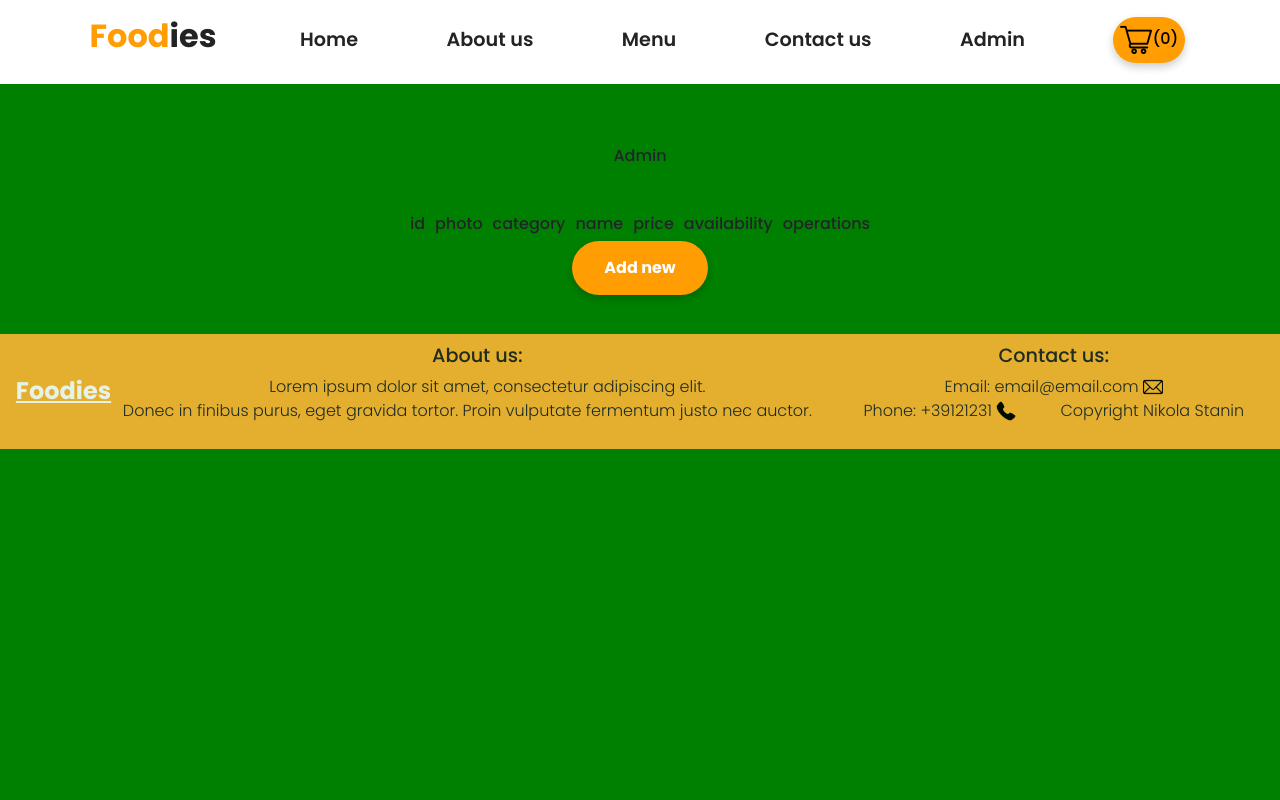
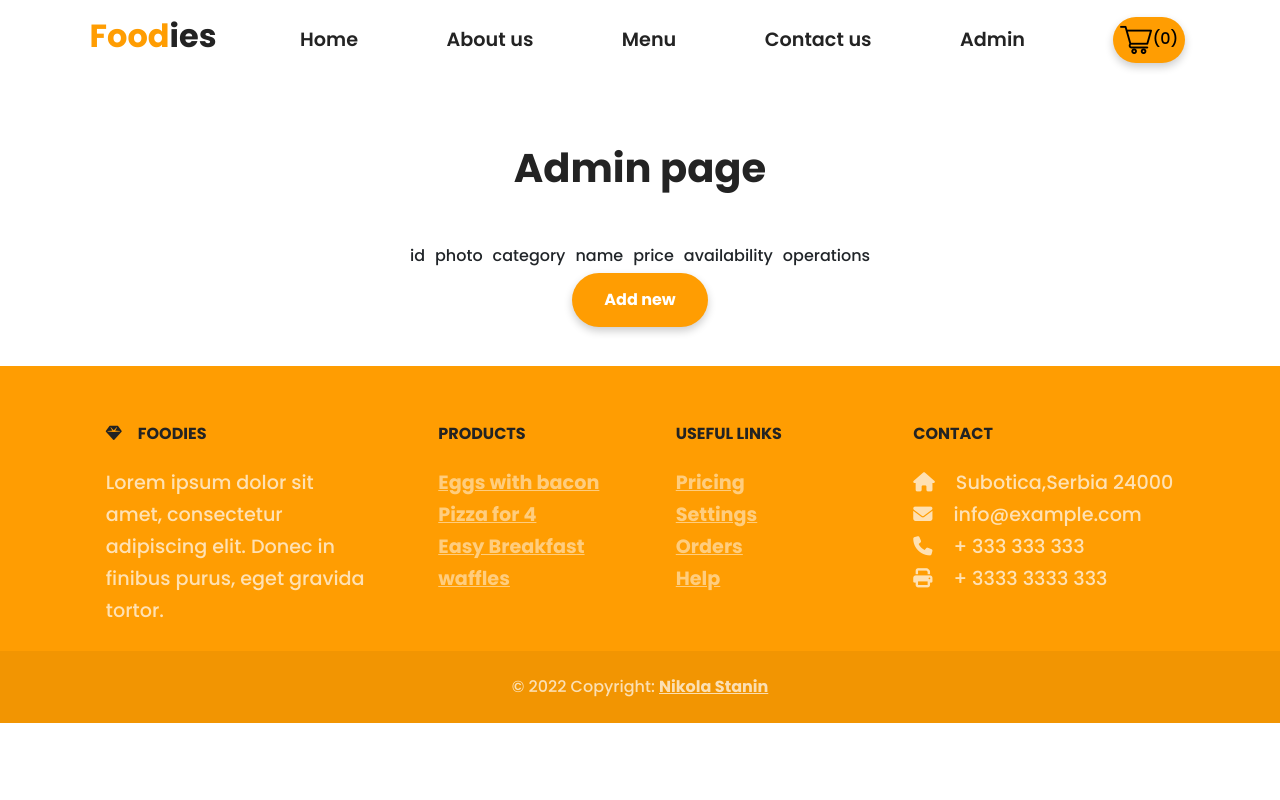
Before and after one commit to nikolastanin/FoodiesPHP, a PHP site: page /admin.php in a window 1280 px wide. Run offline with PHP 8.4, Linux system fonts and the light colour scheme; data that the repository does not hold is empty; some libraries are stand-ins or nearby versions.

Commit message:
fixing responsive layout and modal styles

```diff
--- a/admin.php
+++ b/admin.php
@@ -74,13 +74,11 @@ if ($result = $connect -> query($sql)) {
 include "header.php";
 ?>
 <br><br><br><br><br><br>
-<section class="titless">
-    <div class="page-wrapper">
-        <div class="block-title block-title--white">Admin</div>
-    </div>
-</section>
+
+
 
 <section id="admin">
+    <h1>Admin page</h1>
     <div class="container-fluid">
         <form class="admin-form"method="GET">
             <table class="admin__table">
@@ -114,7 +112,9 @@ include "header.php";
 </section>
 
 <?php if (isset($update) || isset($add_new)) { ?>
-    <section class="block">
+    <section class="block" style="
+    text-align: center;
+">
         <div class="page-wrapper">
             <h1>Enter the data</h1>
             <form class="admin__update" method="GET">
--- a/css/styles.css
+++ b/css/styles.css
@@ -7,11 +7,8 @@ html {
   scroll-behavior: smooth; }
 
 body {
-  background-color: white;
-  text-align: center;
   font-family: Poppins;
-  overflow-x: hidden;
-  background-color: pink; }
+  overflow-x: hidden; }
 
 ul {
   padding-left: 0; }
@@ -20,18 +17,14 @@ h1, h2, h3, h4, h5, h6, a {
   font-weight: 700;
   color: #232323; }
 
-h2 {
-  font-size: 3rem;
-  width: 50%;
-  margin: 100px auto; }
-
 p {
   color: #8E8E8E;
   font-size: 1.2rem;
   font-weight: 500;
   line-height: 2rem;
   width: 50%;
-  text-align: left; }
+  margin: auto;
+  text-align: center; }
 
 .container-fluid {
   padding: 3% 7%; }
@@ -157,27 +161,6 @@ nav.sticky {
   #about-us p {
     margin-bottom: 50px; }
 
-footer {
-  display: flex;
-  justify-content: space-around;
-  padding: 10px;
-  align-items: center;
-  background-color: #fdb435;
-  opacity: 0.9; }
-  footer h5 {
-    color: #232323;
-    font-size: 1.2rem;
-    font-weight: 500; }
-  footer b {
-    font-weight: 300; }
-  footer a:hover {
-    color: white; }
-  footer .logofooter {
-    font-size: 1.5rem;
-    color: white; }
-  footer ul b {
-    padding: 20px; }
-
 .span-title {
   color: #FF9D02;
   background-color: transparent; }
@@ -212,14 +197,19 @@ footer {
     #menu .product-list__container button {
       width: 100%; }
 
-.admin__table td {
+#admin {
+  text-align: center; }
+  #admin .admin__table td {
     padding: 5px; }
-
-.admin-form .admin__table {
+  #admin .admin-form .admin__table {
     display: inline; }
-.admin-form button.admin__table-new.btn-yellow {
+  #admin .admin-form button.admin__table-new.btn-yellow {
     display: block;
     margin: 0 auto; }
+  #admin .block {
+    background-color: red; }
+    #admin .block .page-wrapper {
+      text-align: center; }
 
 .modal {
   display: none;
@@ -284,11 +275,20 @@ footer {
 .show {
   display: block !important; }
 
+footer {
+  font-weight: 400;
+  background-color: #FF9D02;
+  padding-top: 10px; }
+  footer h6 {
+    color: #232323; }
+  footer span, footer p, footer a {
+    width: 100%;
+    color: white;
+    text-align: left;
+    opacity: 70%; }
+
 /* Extra small devices (phones, 600px and down) */
 @media only screen and (max-width: 600px) {
-  body {
-    background-color: red; }
-
   #title .title-heading {
     font-size: 3rem;
     width: 100%;
@@ -299,26 +299,35 @@ footer {
     width: 100%;
     margin-bottom: 50px; }
 
+  #features-section h2 {
+    width: 100%; }
+
   .product-list__item img {
     overflow: hidden;
     width: 100%; }
   .product-list__item ul {
     padding-left: 0  !important; }
 
-  footer {
-    overflow: hidden; } }
+  footer p, footer a {
+    text-align: center; } }
 /* Small devices (portrait tablets and large phones, 600px and up) */
 @media only screen and (min-width: 600px) {
-  body {
-    background-color: orange; }
+  .products {
+    grid-template-columns: repeat(2, 1fr); }
 
-  .products {
-    grid-template-columns: repeat(2, 1fr); } }
+  #title h1 {
+    font-size: 3rem; }
+  #title p {
+    text-align: center;
+    margin: auto; }
+
+  #features-section h2 {
+    width: 100%; }
+
+  footer p, footer a {
+    text-align: left; } }
 /* Medium devices (landscape tablets, 768pxd up) */
 @media only screen and (min-width: 768px) {
-  body {
-    background-color: yellow; }
-
   #title p {
     text-align: left; } }
 /* Large devices (laptops/desktops, 992px and up) */
@@ -326,12 +335,16 @@ footer {
   .products {
     grid-template-columns: repeat(3, 1fr); }
 
-  body {
-    background-color: blue; } }
+  body #title h1 {
+    font-size: 5rem; }
+  body #title p {
+    margin: 0;
+    text-align: left;
+    padding: 3rem 0; }
+
+  footer p, footer a {
+    text-align: left; } }
 /* Extra large devices (large laptops and desktops, 1200px and up) */
-@media only screen and (min-width: 1200px) {
-  body {
-    background-color: green; } }
 @media screen and (max-width: 1095px) {
   .feature-img {
     width: 80%; }
--- a/footer.php
+++ b/footer.php
@@ -1,7 +1,7 @@
 <?php
 ?>
 
-<footer>
+<!-- <footer>
     <a class="logofooter" href="">Foodies</a>
     <ul>
         <h5>About us:</h5>
@@ -14,7 +14,100 @@
         <b>Phone: +39121231 <img src="images/phone-call.png" width="20px"alt=""></b>
         <b>Copyright Nikola Stanin</b>
     </ul>
+</footer> -->
+
+<!-- Footer -->
+<footer class="text-center text-lg-start  text-muted">
+
+
+  <!-- Section: Links  -->
+  <section class="">
+    <div class="container text-center text-md-start mt-5">
+      <!-- Grid row -->
+      <div class="row mt-3">
+        <!-- Grid column -->
+        <div class="col-md-3 col-lg-4 col-xl-3 mx-auto mb-4">
+          <!-- Content -->
+          <h6 class="text-uppercase fw-bold mb-4">
+            <i class="fas fa-gem me-3"></i>Foodies
+          </h6>
+          <p>
+          Lorem ipsum dolor sit amet, consectetur adipiscing elit. Donec in finibus purus, eget gravida tortor.
+          </p>
+        </div>
+        <!-- Grid column -->
+
+        <!-- Grid column -->
+        <div class="col-md-2 col-lg-2 col-xl-2 mx-auto mb-4">
+          <!-- Links -->
+          <h6 class="text-uppercase fw-bold mb-4">
+            Products
+          </h6>
+          <p>
+            <a href="menu.php" class="text-reset">Eggs with bacon</a>
+          </p>
+          <p>
+            <a href="menu.php" class="text-reset">Pizza for 4</a>
+          </p>
+          <p>
+            <a href="menu.php" class="text-reset">Easy Breakfast</a>
+          </p>
+          <p>
+            <a href="menu.php" class="text-reset">waffles</a>
+          </p>
+        </div>
+        <!-- Grid column -->
+
+        <!-- Grid column -->
+        <div class="col-md-3 col-lg-2 col-xl-2 mx-auto mb-4">
+          <!-- Links -->
+          <h6 class="text-uppercase fw-bold mb-4">
+            Useful links
+          </h6>
+          <p>
+            <a href="#!" class="text-reset">Pricing</a>
+          </p>
+          <p>
+            <a href="#!" class="text-reset">Settings</a>
+          </p>
+          <p>
+            <a href="#!" class="text-reset">Orders</a>
+          </p>
+          <p>
+            <a href="#!" class="text-reset">Help</a>
+          </p>
+        </div>
+        <!-- Grid column -->
+
+        <!-- Grid column -->
+        <div class="col-md-4 col-lg-3 col-xl-3 mx-auto mb-md-0 mb-4">
+          <!-- Links -->
+          <h6 class="text-uppercase fw-bold mb-4">
+            Contact
+          </h6>
+          <p><i class="fas fa-home me-3"></i> Subotica,Serbia 24000</p>
+          <p>
+            <i class="fas fa-envelope me-3"></i>
+            info@example.com
+          </p>
+          <p><i class="fas fa-phone me-3"></i> + 333 333 333</p>
+          <p><i class="fas fa-print me-3"></i> + 3333 3333 333</p>
+        </div>
+        <!-- Grid column -->
+      </div>
+      <!-- Grid row -->
+    </div>
+  </section>
+  <!-- Section: Links  -->
+
+  <!-- Copyright -->
+  <div class="text-center p-4" style="background-color: rgba(0, 0, 0, 0.05);">
+   <span> © 2022 Copyright:</span>
+    <a class="" href="https://github.com/nikolastanin">Nikola Stanin</a>
+  </div>
+  <!-- Copyright -->
 </footer>
+<!-- Footer -->
 
 <script src="scripts/shopping-cart.js" async defer></script>
 <script src="scripts/sticky-nav.js" async defer></script>
--- a/sass/styles.scss
+++ b/sass/styles.scss
@@ -14,15 +14,16 @@ html {
     }
 
 body{
-    background-color: white;
-    text-align: center;
+    // background-color: white;
+    // text-align: center;
     font-family: Poppins;
     overflow-x: hidden;
 
     // overflow-y: visible;
-  background-color: pink;
+//   background-color: pink;
     //
 }
+//bootstrap style override
 ul{
     padding-left: 0;
 }
@@ -48,8 +49,8 @@ p{
     font-weight: 500;
     line-height: 2rem;
     width: 50%;
-    // margin: auto;
-     text-align: left;
+     margin: auto;
+     text-align: center;
 }
 
 
@@ -256,36 +262,6 @@ nav.sticky{
 }
 
 
-footer{
-
-    display: flex;
-    justify-content: space-around;
-    padding: 10px;
-    align-items: center;
-    background-color: #fdb435 ;
-    opacity: 0.9;
-    h5{
-        color:$title-color;
-        font-size: 1.2rem;
-        font-weight: 500;
-    }
-    b{
-        font-weight: 300;
-
-    }
-    a:hover{
-        color:white;
-    }
-    .logofooter{
-        font-size:1.5rem;
-        color:white;
-    }
-    ul{
-       b{
-          padding: 20px;
-       }
-    }
-}
 
 
 .span-title{
@@ -454,14 +412,29 @@ footer{
     display: block !important;
 }
 
+footer{
+    font-weight: 400;
 
+    background-color:$primary-color;
+    padding-top: 10px;
+    h6{
+        color:$title-color;
+    }
+  span, p,a{
+       width: 100%;
+       color:white;
+       text-align: left;
+       opacity: 70%;
+   }
+
+}
 // MEDIA QUERIES
 
 
 /* Extra small devices (phones, 600px and down) */
 @media only screen and (max-width: 600px) {
     body{
-        background-color: red;
+        // background-color: red;
     }
     #title{
         .title-heading{
@@ -496,23 +472,47 @@ footer{
 
 }
 footer{
-    overflow: hidden;
+    p,a{
+        text-align: center;
+    }
+
 }
+
     //items are deafulted to this size so
 }
 
 /* Small devices (portrait tablets and large phones, 600px and up) */
 @media only screen and (min-width: 600px) {
     body{
-        background-color:orange;
+        // background-color:orange;
     }
     .products{ grid-template-columns: repeat(2, 1fr); }
+
+    #title{
+        h1{
+            font-size: 3rem;
+        }
+        p{
+            text-align: center;
+            margin:auto;
+        }
+    }
+    #features-section{
+        h2{
+            width: 100%;
+        }
+    }
+    footer{
+        p,a{
+            text-align: left;
+        }
+    }
 }
 
 /* Medium devices (landscape tablets, 768pxd up) */
 @media only screen and (min-width: 768px) {
     body{
-        background-color: yellow;
+        // background-color: yellow;
     }
 
         #title p{
@@ -521,20 +521,39 @@ footer{
         }
 
 
+
+
 }
 
 /* Large devices (laptops/desktops, 992px and up) */
 @media only screen and (min-width: 992px) {
     .products{ grid-template-columns: repeat(3, 1fr); }
     body{
-        background-color: blue;
+       #title{
+           h1{
+               font-size: 5rem;
+           }
+           p{
+           margin: 0;
+            text-align: left;
+            padding: 3rem 0 ;
+           }
+
+       }
+
+    }
+    footer{
+        p,a{
+            text-align: left;
+        }
+
     }
 }
 
 /* Extra large devices (large laptops and desktops, 1200px and up) */
 @media only screen and (min-width: 1200px) {
     body{
-        background-color: green;
+        // background-color: green;
     }
 }
 
```
Also changed, not shown: other parts of css/styles.css (+20 -6 lines), other parts of sass/styles.scss (+39 -49 lines), sass/styles.css (+86 -72 lines), css/styles.min.css, 2 other files. Lines whose indentation alone changed are shown as unchanged.
